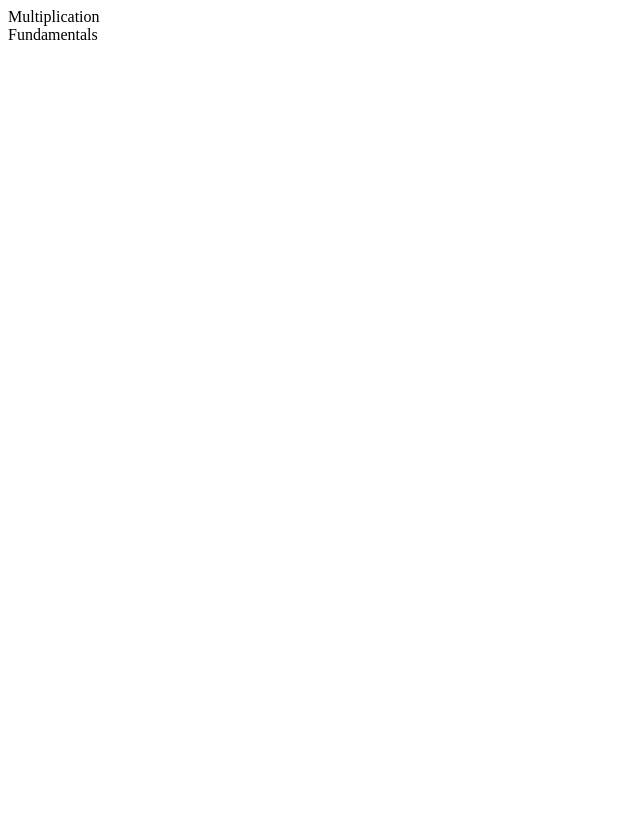
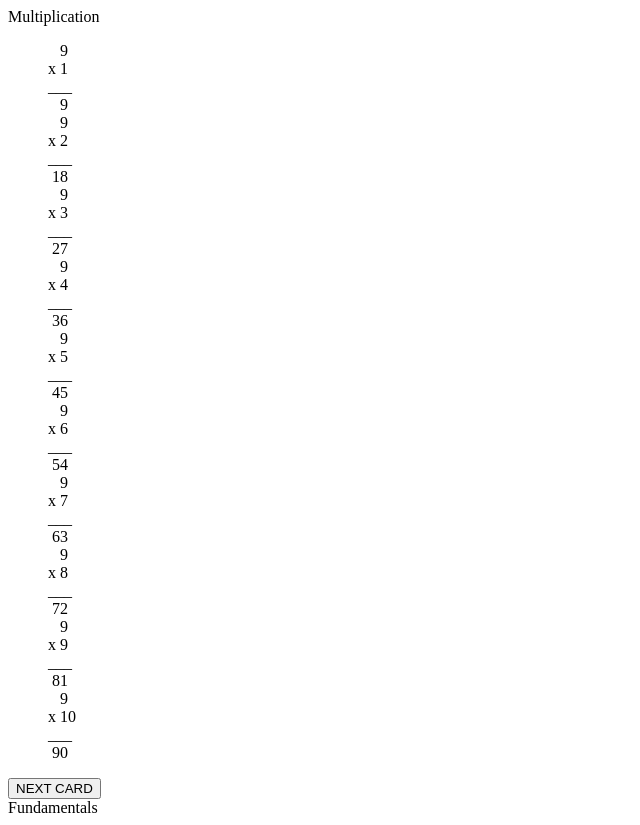
Before and after one commit to unboundedimages/flashcards, a website: page index.html in a window 1280 px wide. Shown: the whole page, without its empty margins (0-640 px from the left). Before the commit the page ends 800 px from the top, so only its background shows below. Drawn offline with Linux system fonts and the light colour scheme.

Commit message:
added some html

```diff
--- a/index.html
+++ b/index.html
@@ -6,8 +6,74 @@
 </head>
 <body>
 	<header>Multiplication</header>
-	<div id="front"></div>
-	<div id="back"></div>
+	<div class="wrapper">
+		<div id="front">
+			<ul style="list-style-type:none">
+				<li>
+					<div>&nbsp;&nbsp;&nbsp;9</div>
+					<div>x 1</div>
+					<div>___</div>
+					<div>&nbsp;&nbsp;&nbsp;9</div>
+				</li>
+				<li>
+					<div>&nbsp;&nbsp;&nbsp;9</div>
+					<div>x 2</div>
+					<div>___</div>
+					<div>&nbsp;18</div>
+				</li>
+				<li>
+					<div>&nbsp;&nbsp;&nbsp;9</div>
+					<div>x 3</div>
+					<div>___</div>
+					<div>&nbsp;27</div>
+				</li>
+				<li>
+					<div>&nbsp;&nbsp;&nbsp;9</div>
+					<div>x 4</div>
+					<div>___</div>
+					<div>&nbsp;36</div>
+				</li>
+				<li>
+					<div>&nbsp;&nbsp;&nbsp;9</div>
+					<div>x 5</div>
+					<div>___</div>
+					<div>&nbsp;45</div>
+				</li>
+				<li>
+					<div>&nbsp;&nbsp;&nbsp;9</div>
+					<div>x 6</div>
+					<div>___</div>
+					<div>&nbsp;54</div>
+				</li>
+				<li>
+					<div>&nbsp;&nbsp;&nbsp;9</div>
+					<div>x 7</div>
+					<div>___</div>
+					<div>&nbsp;63</div>
+				</li>
+				<li>
+					<div>&nbsp;&nbsp;&nbsp;9</div>
+					<div>x 8</div>
+					<div>___</div>
+					<div>&nbsp;72</div>
+				</li>
+				<li>
+					<div>&nbsp;&nbsp;&nbsp;9</div>
+					<div>x 9</div>
+					<div>___</div>
+					<div>&nbsp;81</div>
+				</li>
+				<li>
+					<div>&nbsp;&nbsp;&nbsp;9</div>
+					<div>x 10</div>
+					<div>___</div>
+					<div>&nbsp;90</div>
+				</li>
+			</ul>
+		</div>
+		<div id="back"></div>
+		<button>NEXT CARD</button>
+	</div>
 	<footer>Fundamentals</footer>
 </body>
 </html>
```
